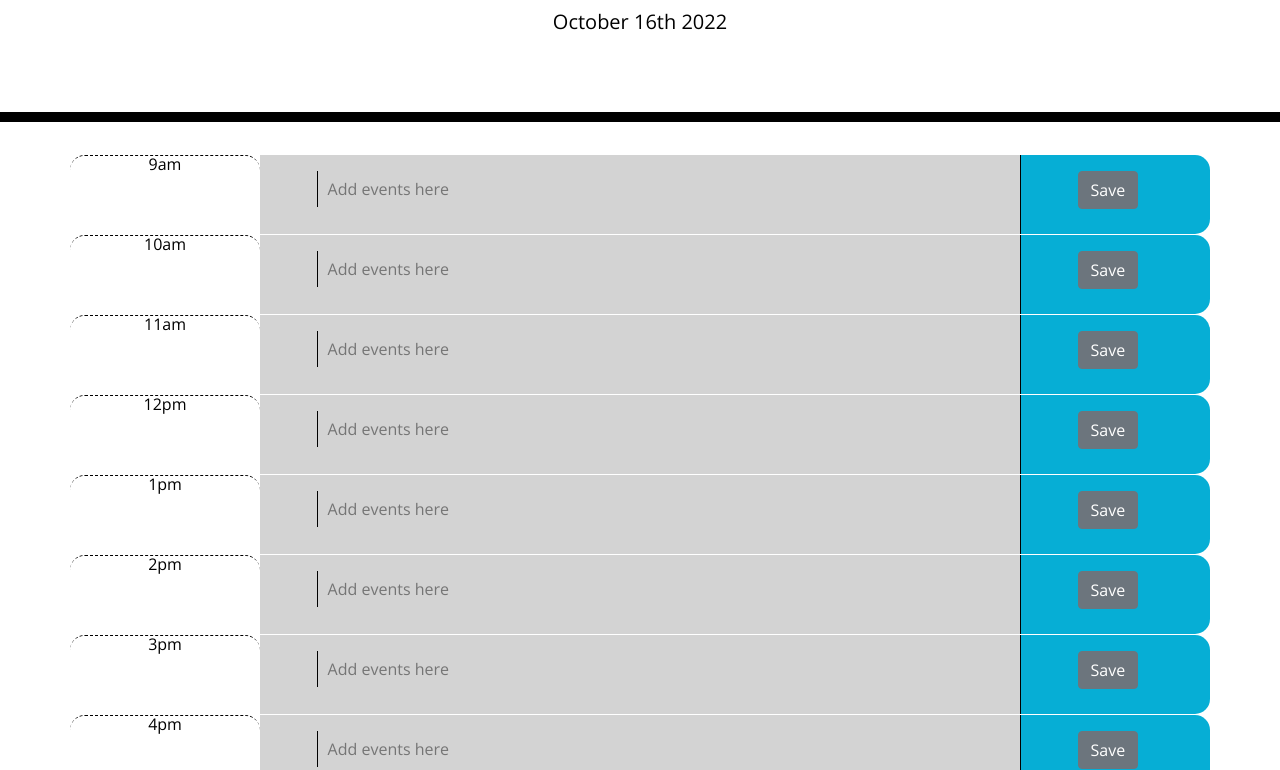
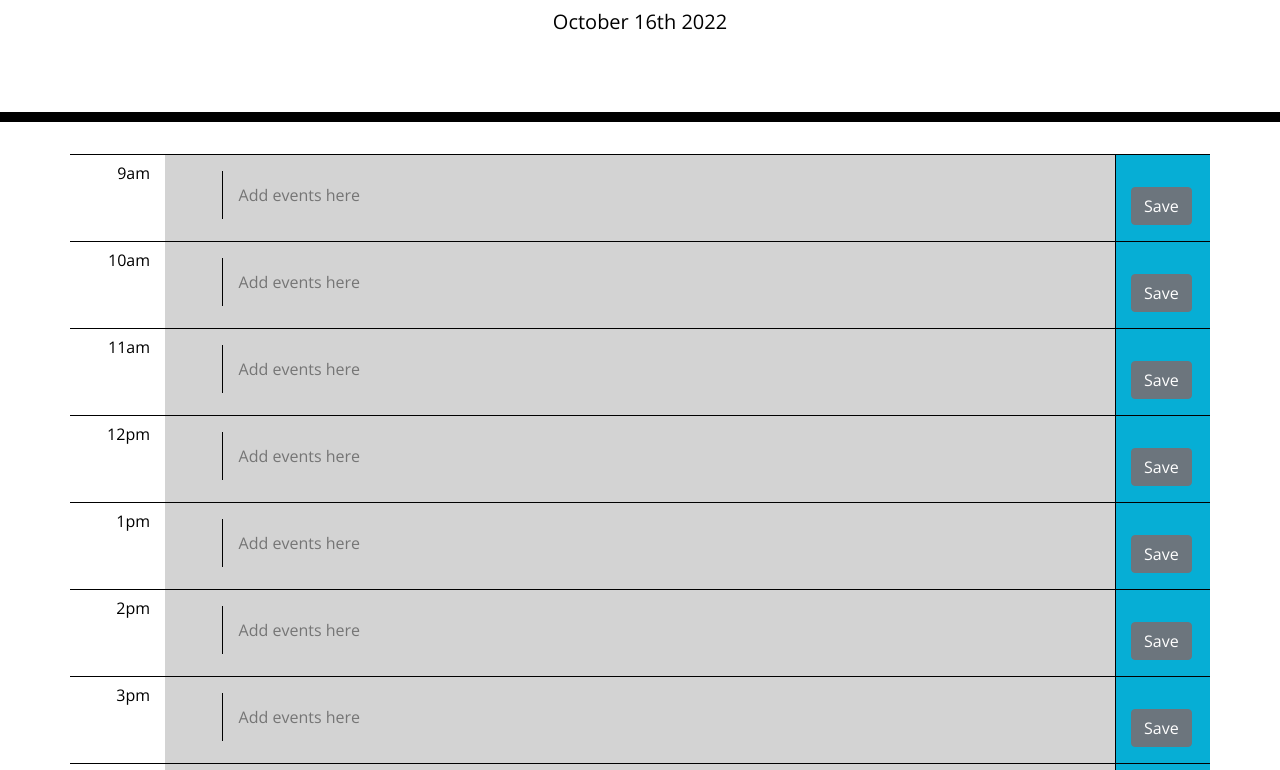
Before and after one commit to rjo6615/Work-Day-Scheduler, a plain HTML site: page index.html in a window 1280 px wide. Shown: the part 182-952 px from the top of the page. Drawn offline with nearby package versions, Linux system fonts and the light colour scheme.

Commit message:
worked on the css to make it look a little neater

```diff
--- a/index.html
+++ b/index.html
@@ -31,8 +31,8 @@
     <div class="container">
       <!-- Timeblocks go here -->
       <div class="row">
-        <div class="col-2 time-block hour" id="9">9am</div>
-        <div class="col-8 time-slot">
+        <div class="col-1 time-block hour" id="9">9am</div>
+        <div class="col-10 time-slot">
           <textarea
             id="nineAm"
             placeholder="Add events here"
@@ -41,13 +41,13 @@
             cols="50"
           ></textarea>
         </div>
-        <div class="col-2 saveBtn">
+        <div class="col-1 saveBtn">
           <button id="9am" class="btn btn-secondary">Save</button>
         </div>
       </div>
       <div class="row">
-        <div class="col-2 time-block hour" id="10">10am</div>
-        <div class="col-8 time-slot">
+        <div class="col-1 time-block hour" id="10">10am</div>
+        <div class="col-10 time-slot">
           <textarea
             id="tenAm"
             placeholder="Add events here"
@@ -56,13 +56,13 @@
             cols="50"
           ></textarea>
         </div>
-        <div class="col-2 saveBtn">
+        <div class="col-1 saveBtn">
           <button id="10am" class="btn btn-secondary">Save</button>
         </div>
       </div>
       <div class="row">
-        <div class="col-2 time-block hour" id="11">11am</div>
-        <div class="col-8 time-slot">
+        <div class="col-1 time-block hour" id="11">11am</div>
+        <div class="col-10 time-slot">
           <textarea
             id="elevenAm"
             placeholder="Add events here"
@@ -71,13 +71,13 @@
             cols="50"
           ></textarea>
         </div>
-        <div class="col-2 saveBtn">
+        <div class="col-1 saveBtn">
           <button id="11am" class="btn btn-secondary">Save</button>
         </div>
       </div>
       <div class="row">
-        <div class="col-2 time-block hour" id="12">12pm</div>
-        <div class="col-8 time-slot">
+        <div class="col-1 time-block hour" id="12">12pm</div>
+        <div class="col-10 time-slot">
           <textarea
             id="twelvePm"
             placeholder="Add events here"
@@ -86,13 +86,13 @@
             cols="50"
           ></textarea>
         </div>
-        <div class="col-2 saveBtn">
+        <div class="col-1 saveBtn">
           <button id="12pm" class="btn btn-secondary">Save</button>
         </div>
       </div>
       <div class="row">
-        <div class="col-2 time-block hour" id="13">1pm</div>
-        <div class="col-8 time-slot">
+        <div class="col-1 time-block hour" id="13">1pm</div>
+        <div class="col-10 time-slot">
           <textarea
             id="onePm"
             placeholder="Add events here"
@@ -101,13 +101,13 @@
             cols="50"
           ></textarea>
         </div>
-        <div class="col-2 saveBtn">
+        <div class="col-1 saveBtn">
           <button id="1pm" class="btn btn-secondary">Save</button>
         </div>
       </div>
       <div class="row">
-        <div class="col-2 time-block hour" id="14">2pm</div>
-        <div class="col-8 time-slot">
+        <div class="col-1 time-block hour" id="14">2pm</div>
+        <div class="col-10 time-slot">
           <textarea
             id="twoPm"
             placeholder="Add events here"
@@ -116,13 +116,13 @@
             cols="50"
           ></textarea>
         </div>
-        <div class="col-2 saveBtn">
+        <div class="col-1 saveBtn">
           <button id="2pm" class="btn btn-secondary">Save</button>
         </div>
       </div>
       <div class="row">
-        <div class="col-2 time-block hour" id="15">3pm</div>
-        <div class="col-8 time-slot">
+        <div class="col-1 time-block hour" id="15">3pm</div>
+        <div class="col-10 time-slot">
           <textarea
             id="threePm"
             placeholder="Add events here"
@@ -131,13 +131,13 @@
             cols="50"
           ></textarea>
         </div>
-        <div class="col-2 saveBtn">
+        <div class="col-1 saveBtn">
           <button id="3pm" class="btn btn-secondary">Save</button>
         </div>
       </div>
       <div class="row">
-        <div class="col-2 time-block hour" id="16">4pm</div>
-        <div class="col-8 time-slot">
+        <div class="col-1 time-block hour" id="16">4pm</div>
+        <div class="col-10 time-slot">
           <textarea
             id="fourPm"
             placeholder="Add events here"
@@ -146,13 +146,13 @@
             cols="50"
           ></textarea>
         </div>
-        <div class="col-2 saveBtn">
+        <div class="col-1 saveBtn">
           <button id="4pm" class="btn btn-secondary">Save</button>
         </div>
       </div>
       <div class="row">
-        <div class="col-2 time-block hour" id="17">5pm</div>
-        <div class="col-8 time-slot">
+        <div class="col-1 time-block hour" id="17">5pm</div>
+        <div class="col-10 time-slot">
           <textarea
             id="fivePm"
             placeholder="Add events here"
@@ -161,7 +161,7 @@
             cols="50"
           ></textarea>
         </div>
-        <div class="col-2 saveBtn">
+        <div class="col-1 saveBtn">
           <button id="5pm" class="btn btn-secondary">Save</button>
         </div>
       </div>
--- a/style.css
+++ b/style.css
@@ -2,6 +2,7 @@ body {
   font-family: 'Open Sans', sans-serif;
   font-size: 16px;
   line-height: 1;
+  margin-bottom: 40px;
 }
 
 textarea {
@@ -10,7 +11,7 @@ textarea {
   resize: none;
   color: #000000;
   border-left: 1px solid black;
-  padding: 10px;
+  padding: 16px;
 }
 
 .jumbotron {
@@ -26,20 +27,20 @@ textarea {
 }
 
 .time-block {
-  text-align: center;
-  border-radius: 15px;
+text-align: right;
 }
 
 .row {
   white-space: pre-wrap;
   height: 80px;
-  border-top: 1px solid white;
+  border-top: 1px solid black;
+  margin-bottom: 7px;
 }
 
 .hour {
   background-color: #ffffff;
   color: #000000;
-  border-top: 1px dashed #000000;
+  padding-top: 10px;
 }
 
 .past {
@@ -59,8 +60,6 @@ textarea {
 
 .saveBtn {
   border-left: 1px solid black;
-  border-top-right-radius: 15px;
-  border-bottom-right-radius: 15px;
   background-color: #06aed5;
   color: white;
 }
```
